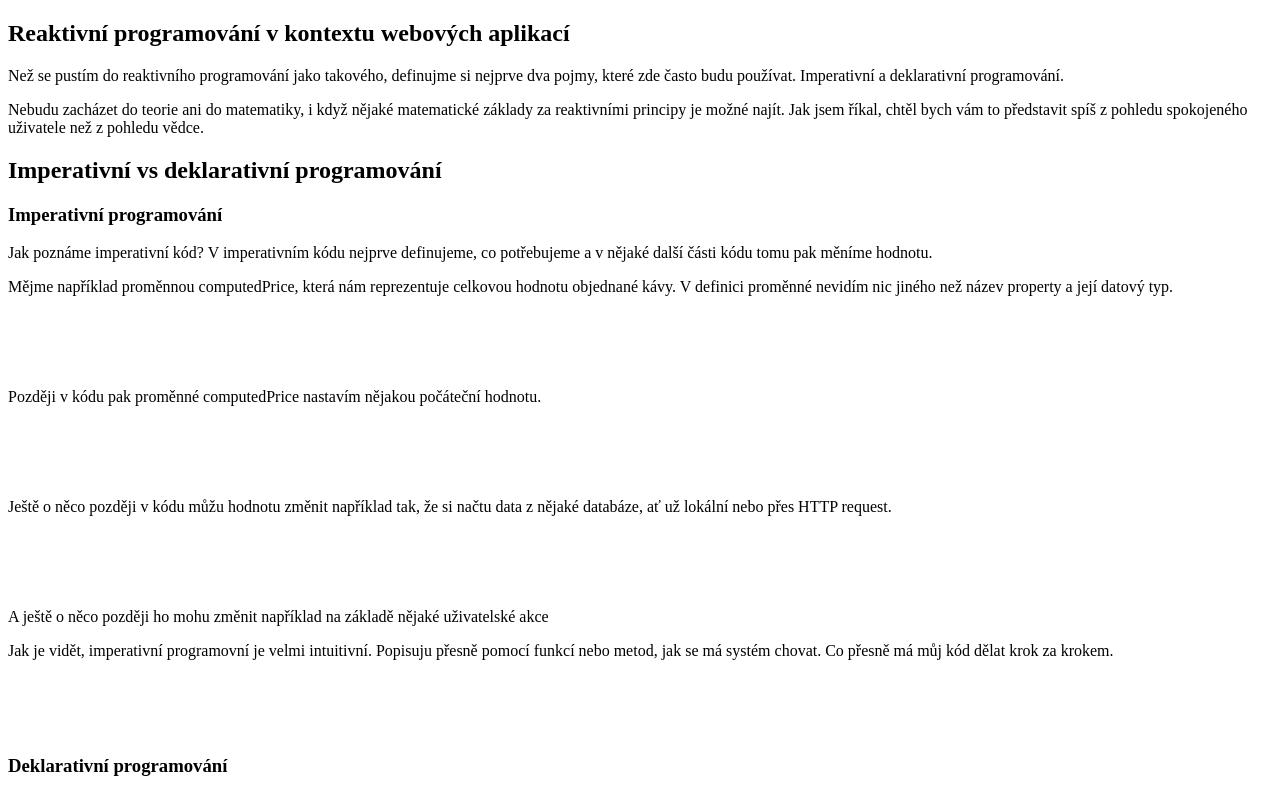
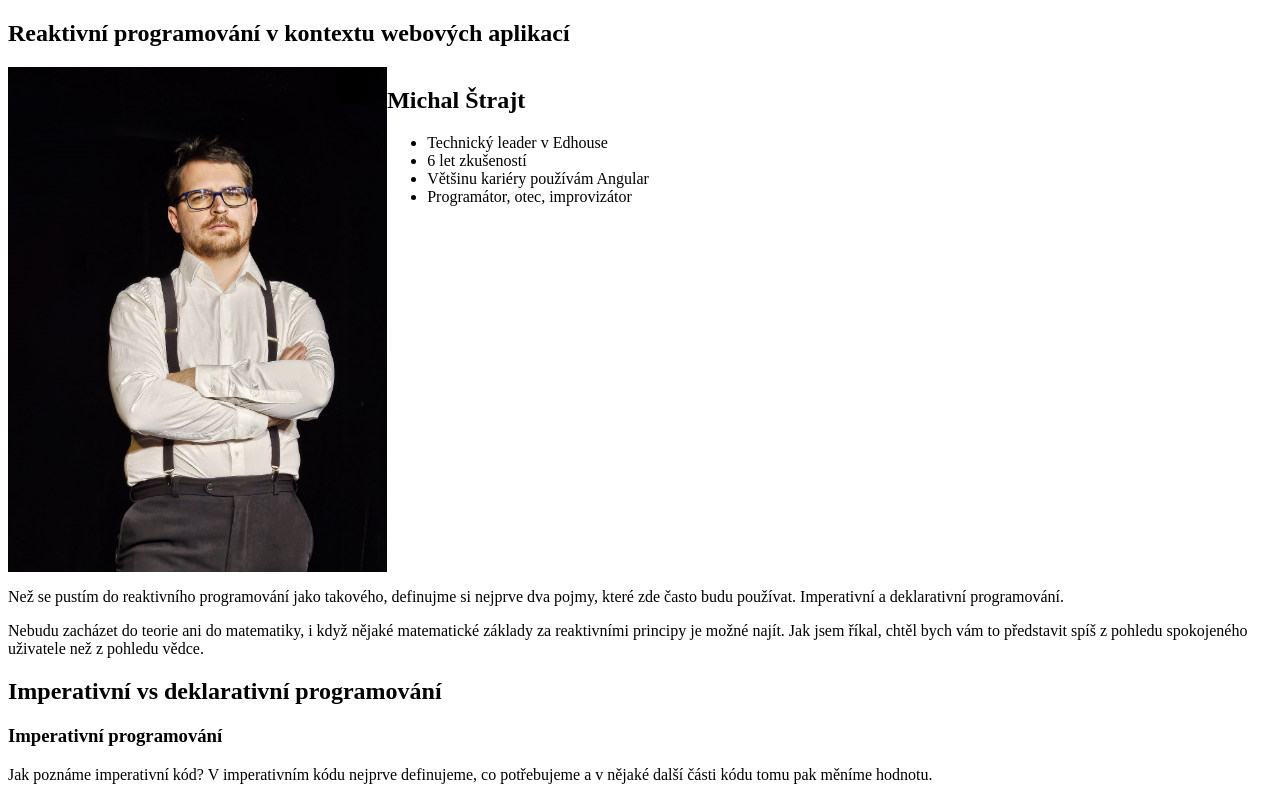
Before and after one commit to mikeshtro/reactive-slides, a website built with Vite: page index.html in a window 1280 px wide. Shown: the top 793 px of the page. Built offline with nearby package versions, Linux system fonts and the light colour scheme; what reveal.js would draw is missing.

Commit message:
Add about myself slide

```diff
--- a/index.html
+++ b/index.html
@@ -13,6 +13,23 @@
       <div class="slides">
         <section>
           <h1>Reaktivní programování v kontextu webových aplikací</h1>
+        </section>
+
+        <section style="height: 100%" ;>
+          <div class="image-and-text">
+            <img src="./public/IMG_2450.JPG" />
+            <div>
+              <h2>Michal Štrajt</h2>
+              <div>
+                <ul>
+                  <li>Technický leader v Edhouse</li>
+                  <li>6 let zkušeností</li>
+                  <li>Většinu kariéry používám Angular</li>
+                  <li>Programátor, otec, improvizátor</li>
+                </ul>
+              </div>
+            </div>
+          </div>
         </section>
 
         <section>
--- a/main.js
+++ b/main.js
@@ -5,7 +5,10 @@ import RevealNotes from 'reveal.js/plugin/notes/notes';
 import RevealHighlight from 'reveal.js/plugin/highlight/highlight';
 
 const deck = new Reveal({
+  margin: 0,
   width: '100%',
+  height: '100%',
+  center: false,
 });
 deck.initialize({
   plugins: [RevealHighlight, RevealNotes],
--- a/styles.css
+++ b/styles.css
@@ -22,8 +22,29 @@
   --hljs-color-light: #ffffff;
 }
 
-.reveal .slides h1 {
+.reveal .slides h1,
+.reveal .slides h2,
+.reveal .slides h3,
+.reveal .slides h4,
+.reveal .slides h5,
+.reveal .slides h6 {
   text-align: left;
+}
+
+.reveal .slides ul {
+  display: block;
+}
+
+.image-and-text {
+  display: grid;
+  grid-template-columns: minmax(300px, 30%) 1fr;
+  height: 100%;
+
+  > img {
+    width: 100%;
+    height: 100%;
+    object-fit: cover;
+  }
 }
 
 .hljs {
```
Also changed, not shown: public/IMG_2450.JPG (added).
